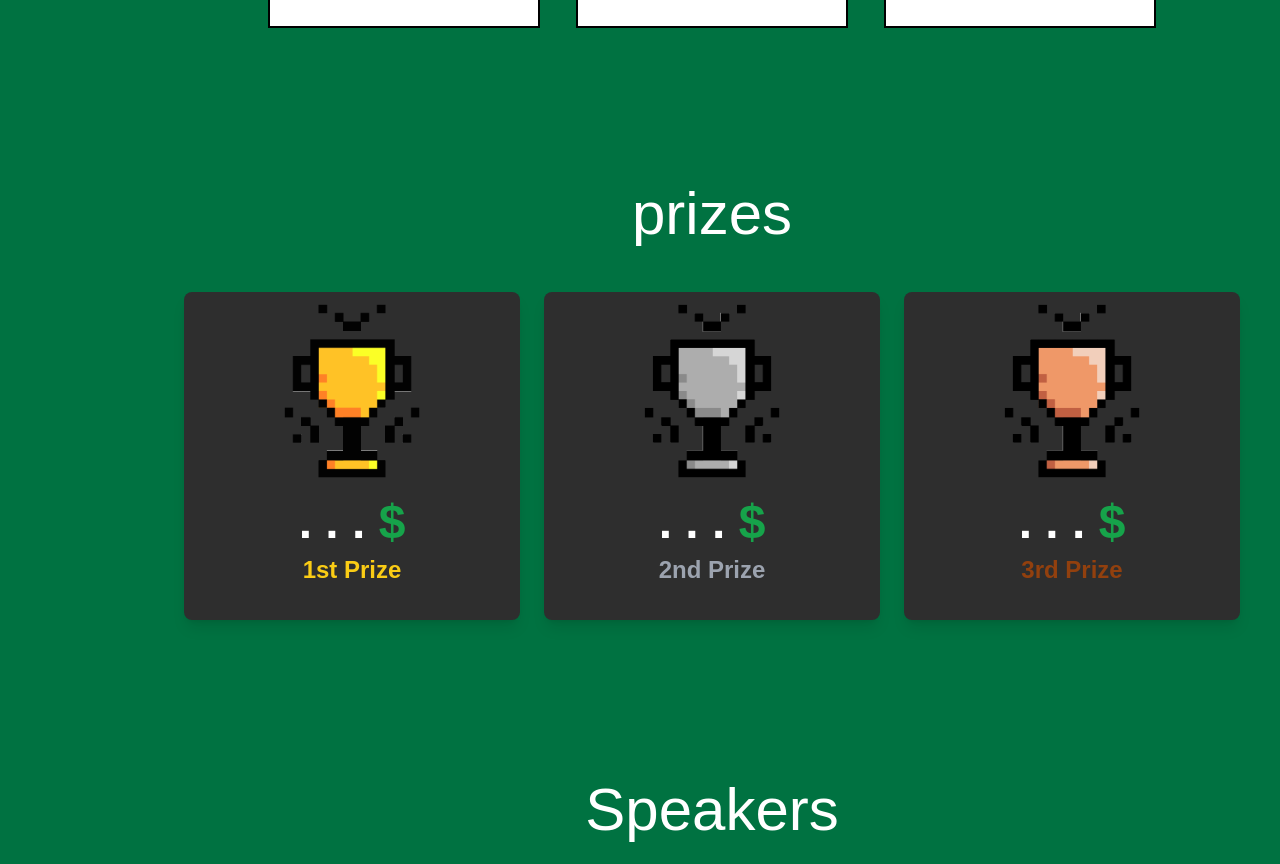
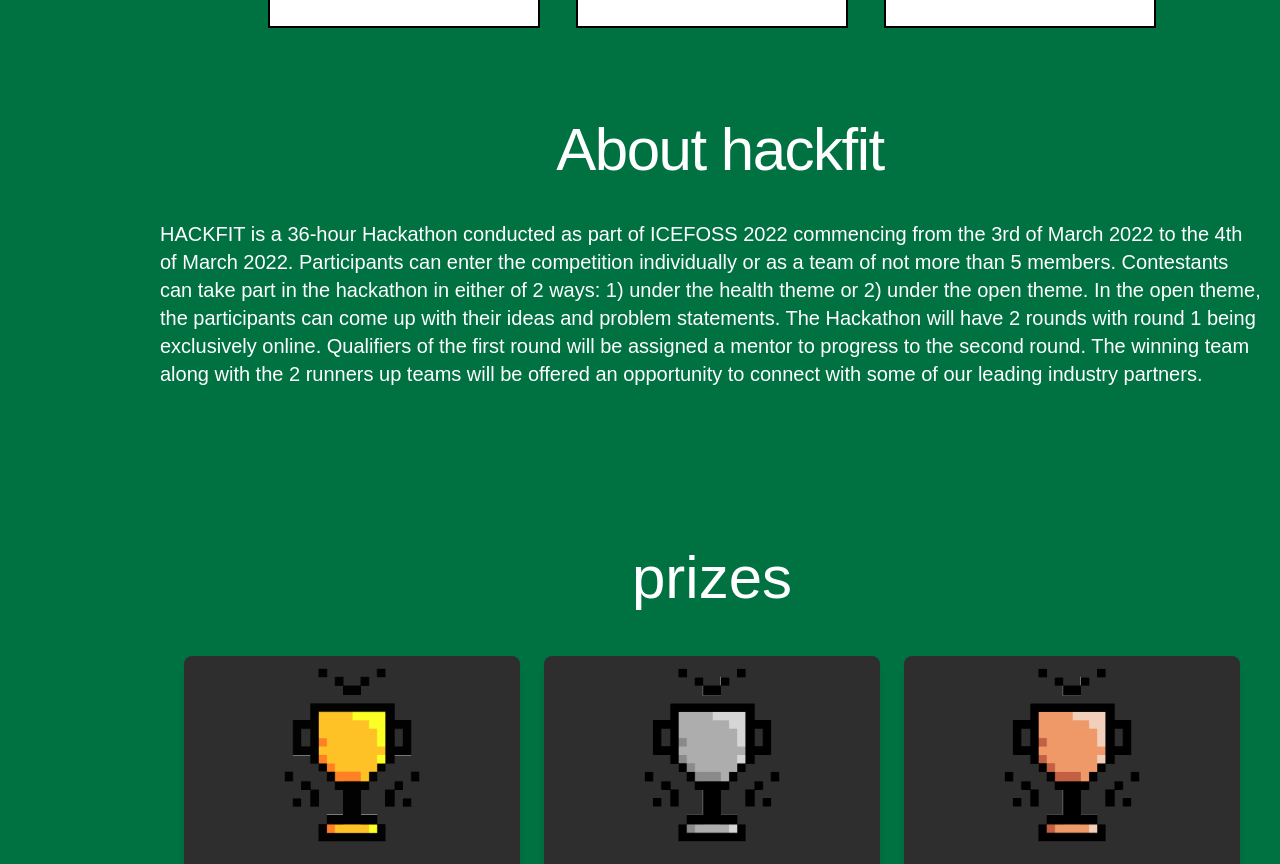
Before and after one commit to ICEFOSS/hackfit, a React (Create React App) app: page / in a window 1280 px wide. Shown: the part 1400-2264 px from the top of the page. Built offline with nearby package versions, Linux system fonts and the light colour scheme.

Commit message:
about page addded

```diff
--- a/src/App.js
+++ b/src/App.js
@@ -8,12 +8,14 @@ import Mentor from './components/mentor'
 import Schedule from "./components/schedule";
 import Sponsors from "./components/sponsors";
 import Footer from "./components/footer";
+import About from "./components/about";
 const App = () => {
   return (
     <div className="font-sans text-white bg-brochgreen">
       <Nav />
       <Landing />
       <Supported />
+      <About />
       <Prizes />
       <Speaker />
       <Schedule />
--- /dev/null
+++ b/src/components/about.js
@@ -0,0 +1,12 @@
+import React, { Component } from 'react';
+
+export default class About extends Component {
+  render() {
+    return <div>
+        <h1 className='text-center text-5xl md:text-6xl leading-normal lg:pl-40 tracking-tight mt-20'>About hackfit</h1>
+        <div className='flex  flex-wrap lg:pl-40 p-4 mx-auto mt-6 md:text-xl'>
+            <p>HACKFIT is a 36-hour Hackathon conducted as part of ICEFOSS 2022 commencing from the 3rd of March 2022 to the 4th of March 2022.  Participants can enter the competition individually or as a team of not more than 5 members. Contestants can take part in the hackathon in either of 2 ways: 1) under the health theme or 2) under the open theme. In the open theme, the participants can come up with their ideas and problem statements. The Hackathon will have 2 rounds with round 1 being exclusively online. Qualifiers of the first round will be assigned a mentor to progress to the second round. The winning team along with the 2 runners up teams will be offered an opportunity to connect with some of our leading industry partners.  </p>
+        </div>
+    </div>;
+  }
+}
```
